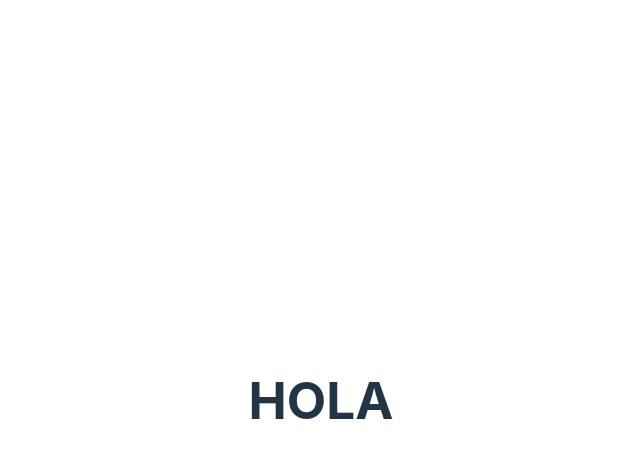
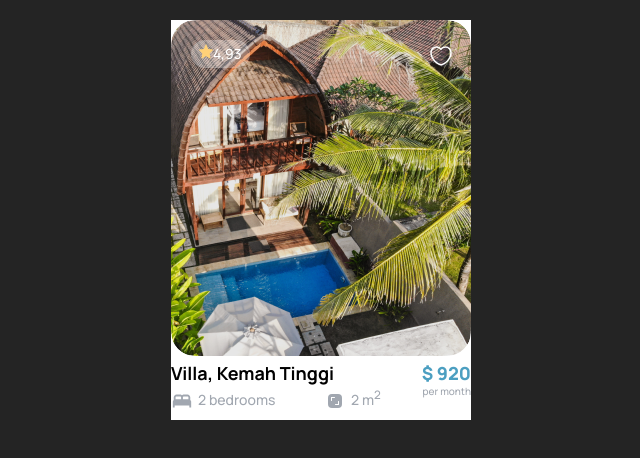
Before and after one commit to HuascarGutierrez/BookingApp, a React (Vite) app: page / in a window 1280 px wide. Shown: the top 458 px of the page, without its empty margins (319-959 px from the left). Built offline with nearby package versions, Linux system fonts and the light colour scheme.

Commit message:
Diseño terminado

```diff
--- a/src/App.css
+++ b/src/App.css
@@ -2,47 +2,11 @@
   margin: 0;
   padding: 0;
   box-sizing: border-box;
+  font-family: 'Manrope', sans-serif;
 }
 
-#root {
-  max-width: 1280px;
-  margin: 0 auto;
-  padding: 2rem;
-  text-align: center;
+body{
+  width: 100vw;
+  display: flex;
+  justify-content: center;
 }
-
-.logo {
-  height: 6em;
-  padding: 1.5em;
-  will-change: filter;
-  transition: filter 300ms;
-}
-.logo:hover {
-  filter: drop-shadow(0 0 2em #646cffaa);
-}
-.logo.react:hover {
-  filter: drop-shadow(0 0 2em #61dafbaa);
-}
-
-@keyframes logo-spin {
-  from {
-    transform: rotate(0deg);
-  }
-  to {
-    transform: rotate(360deg);
-  }
-}
-
-@media (prefers-reduced-motion: no-preference) {
-  a:nth-of-type(2) .logo {
-    animation: logo-spin infinite 20s linear;
-  }
-}
-
-.card {
-  padding: 2em;
-}
-
-.read-the-docs {
-  color: #888;
-}
--- a/src/App.jsx
+++ b/src/App.jsx
@@ -1,37 +1,13 @@
-import { useState } from 'react'
-import reactLogo from './assets/react.svg'
-import viteLogo from '/vite.svg'
+import { places } from './assets/places'
 import './App.css'
+import Carrusel from './components/Carrusel'
 
 function App() {
-  const [count, setCount] = useState(0)
 
   return (
     <>
-    <h1>HOLA</h1>
+      <Carrusel places={places}/>
     </>
-    /*<>
-      <div>
-        <a href="https://vitejs.dev" target="_blank">
-          <img src={viteLogo} className="logo" alt="Vite logo" />
-        </a>
-        <a href="https://react.dev" target="_blank">
-          <img src={reactLogo} className="logo react" alt="React logo" />
-        </a>
-      </div>
-      <h1>Vite + React</h1>
-      <div className="card">
-        <button onClick={() => setCount((count) => count + 1)}>
-          count is {count}
-        </button>
-        <p>
-          Edit <code>src/App.jsx</code> and save to test HMR
-        </p>
-      </div>
-      <p className="read-the-docs">
-        Click on the Vite and React logos to learn more
-      </p>
-    </>*/
   )
 }
 
--- a/src/assets/places.js
+++ b/src/assets/places.js
@@ -5,6 +5,7 @@ export const places = [
         bedroom: "2 ",
         size:"2 ",
         price:"920",
-        score:"4,93"
+        score:"4,93",
+        imgUrl:"/place1.png"
     }
 ]
--- /dev/null
+++ b/src/components/Carrusel.jsx
@@ -0,0 +1,55 @@
+import React from 'react'
+import "../styles/Carrusel.css";
+
+function Carrusel(props) {
+  const places = props.places
+  return (
+    <section className='carrusel'>
+        <div className='place'>
+            <div className='rate'>
+                <i>
+                  <svg width="14" height="15" viewBox="0 0 14 15" fill="none" xmlns="http://www.w3.org/2000/svg">
+                  <path d="M6.5433 0.807068C6.72234 0.397645 7.27765 0.397643 7.4567 0.807067L9.1404 4.65718C9.21355 4.82445 9.36478 4.93955 9.53925 4.96075L13.5549 5.44849C13.9819 5.50035 14.1535 6.05361 13.8371 6.35852L10.8621 9.22576C10.7328 9.35033 10.6751 9.53657 10.7097 9.71694L11.5078 13.8685C11.5927 14.31 11.1435 14.6519 10.7689 14.4309L7.2465 12.3529C7.09346 12.2626 6.90653 12.2626 6.7535 12.3529L3.23111 14.4309C2.85654 14.6519 2.40728 14.31 2.49215 13.8685L3.29025 9.71694C3.32493 9.53657 3.26716 9.35033 3.13791 9.22576L0.16285 6.35852C-0.15352 6.05361 0.0180786 5.50035 0.445105 5.44849L4.46075 4.96075C4.63521 4.93955 4.78645 4.82445 4.8596 4.65718L6.5433 0.807068Z" fill="#FFD178"/>
+                  </svg>
+                </i>
+                <span>{places[0].score}</span>
+            </div>
+            <button className='like'>
+              <svg width="24" height="24" viewBox="0 0 24 24" fill="none" xmlns="http://www.w3.org/2000/svg">
+              <path d="M12.62 20.71C12.28 20.83 11.72 20.83 11.38 20.71C8.48 19.72 2 15.59 2 8.59C2 5.5 4.49 3 7.56 3C9.38 3 10.99 3.88 12 5.24C12.5138 4.54588 13.183 3.98173 13.954 3.59274C14.725 3.20376 15.5764 3.00076 16.44 3C19.51 3 22 5.5 22 8.59C22 15.59 15.52 19.72 12.62 20.71Z" stroke="white" stroke-width="1.5" stroke-linecap="round" stroke-linejoin="round"/>
+              </svg>
+            </button>
+            <img src={places[0].imgUrl} alt={places[0].title} />
+        </div>
+        <div className="description">
+          <div>
+            <h2>{places[0].title}</h2>
+          </div>
+          <span className="price" >$ {places[0].price}</span>
+          <div className="info">
+            <i>
+              <svg width="22" height="22" viewBox="0 0 22 22" fill="none" xmlns="http://www.w3.org/2000/svg">
+              <path d="M1.83333 17.4167V11.9167C1.83333 11.5042 1.91736 11.1299 2.08541 10.7937C2.25347 10.4576 2.47499 10.1597 2.74999 9.89999V7.33333C2.74999 6.56944 3.01736 5.92013 3.55208 5.38541C4.0868 4.85069 4.73611 4.58333 5.49999 4.58333H9.16666C9.51805 4.58333 9.84652 4.64841 10.1521 4.77858C10.4576 4.90813 10.7403 5.0875 11 5.31666C11.2597 5.0875 11.5424 4.90813 11.8479 4.77858C12.1535 4.64841 12.4819 4.58333 12.8333 4.58333H16.5C17.2639 4.58333 17.9132 4.85069 18.4479 5.38541C18.9826 5.92013 19.25 6.56944 19.25 7.33333V9.89999C19.525 10.1597 19.7465 10.4576 19.9146 10.7937C20.0826 11.1299 20.1667 11.5042 20.1667 11.9167V17.4167H18.3333V15.5833H3.66666V17.4167H1.83333ZM11.9167 9.16666H17.4167V7.33333C17.4167 7.07361 17.3287 6.85575 17.1527 6.67974C16.9773 6.50436 16.7597 6.41666 16.5 6.41666H12.8333C12.5736 6.41666 12.3561 6.50436 12.1807 6.67974C12.0047 6.85575 11.9167 7.07361 11.9167 7.33333V9.16666ZM4.58333 9.16666H10.0833V7.33333C10.0833 7.07361 9.99563 6.85575 9.82025 6.67974C9.64425 6.50436 9.42638 6.41666 9.16666 6.41666H5.49999C5.24027 6.41666 5.02241 6.50436 4.84641 6.67974C4.67102 6.85575 4.58333 7.07361 4.58333 7.33333V9.16666Z" fill="#A1A7B0"/>
+              </svg>
+            </i>
+            <span>{places[0].bedroom} bedrooms</span>
+          </div>
+          <div className="info">
+            <i>
+              <svg width="22" height="22" viewBox="0 0 22 22" fill="none" xmlns="http://www.w3.org/2000/svg">
+              <rect x="4" y="4" width="14" height="14" rx="4" fill="#A1A7B0"/>
+              <line x1="7.5" y1="10.5" x2="7.5" y2="7.5" stroke="white" stroke-linecap="round"/>
+              <line x1="14.5" y1="11.5" x2="14.5" y2="14.5" stroke="white" stroke-linecap="round"/>
+              <line x1="10.5" y1="7.5" x2="7.5" y2="7.5" stroke="white" stroke-linecap="round"/>
+              <line x1="11.5" y1="14.5" x2="14.5" y2="14.5" stroke="white" stroke-linecap="round"/>
+              </svg>
+            </i>
+            <span>{places[0].size}m<sup>2</sup></span>
+          </div>
+          <span className="per">per month</span>
+        </div>
+    </section>
+  )
+}
+
+export default Carrusel
--- a/src/index.css
+++ b/src/index.css
@@ -1,69 +1,4 @@
 :root {
-  font-family: Inter, system-ui, Avenir, Helvetica, Arial, sans-serif;
-  line-height: 1.5;
-  font-weight: 400;
-
-  color-scheme: light dark;
-  color: rgba(255, 255, 255, 0.87);
   background-color: #242424;
 
-  font-synthesis: none;
-  text-rendering: optimizeLegibility;
-  -webkit-font-smoothing: antialiased;
-  -moz-osx-font-smoothing: grayscale;
-  -webkit-text-size-adjust: 100%;
 }
-
-a {
-  font-weight: 500;
-  color: #646cff;
-  text-decoration: inherit;
-}
-a:hover {
-  color: #535bf2;
-}
-
-body {
-  margin: 0;
-  display: flex;
-  place-items: center;
-  min-width: 320px;
-  min-height: 100vh;
-}
-
-h1 {
-  font-size: 3.2em;
-  line-height: 1.1;
-}
-
-button {
-  border-radius: 8px;
-  border: 1px solid transparent;
-  padding: 0.6em 1.2em;
-  font-size: 1em;
-  font-weight: 500;
-  font-family: inherit;
-  background-color: #1a1a1a;
-  cursor: pointer;
-  transition: border-color 0.25s;
-}
-button:hover {
-  border-color: #646cff;
-}
-button:focus,
-button:focus-visible {
-  outline: 4px auto -webkit-focus-ring-color;
-}
-
-@media (prefers-color-scheme: light) {
-  :root {
-    color: #213547;
-    background-color: #ffffff;
-  }
-  a:hover {
-    color: #747bff;
-  }
-  button {
-    background-color: #f9f9f9;
-  }
-}
--- /dev/null
+++ b/src/styles/Carrusel.css
@@ -0,0 +1,80 @@
+
+.carrusel{
+    width: 300px;
+    height: 400px;
+    margin: 20px;
+    background-color: #fff;
+}
+
+.place img{
+    width: 300px;
+    height: 336px;
+    border-radius: 24px;
+}
+
+.rate{
+    position: absolute;
+    width: Hug (65px);
+    height: Hug (28px);
+    border-radius: 50px;
+    padding: 4px 8px 5px 8px;
+    margin: 20px 0 0 20px;
+    color: #fff;
+    background: #FFFFFF4D;
+    font-size: 14px;
+    font-weight: 500;
+    line-height: 19.12px;
+}
+
+.like{
+    position: absolute;
+    background-color: transparent;
+    border-color: transparent;
+    width: 24px;
+    height: 24px;
+    margin: 22px 0 0 256px;
+}
+
+
+.description{
+    display: flex;
+    flex-wrap: wrap;justify-content: space-between;
+}
+
+.description div h2{
+    font-size: 18px;
+    line-height: 24px;
+    font-weight: 700;
+}
+
+.price{
+    font-weight: 800;
+    font-size: 18px;
+    line-height: 24px;
+    color: #4C9FC1;
+}
+
+.per {
+    font-weight: 500;
+    font-size: 10px;
+    line-height: 12px;
+    color: #A1A7B0;
+}
+
+.info{
+    font-weight: 500;
+    font-size: 14px;
+    line-height: 20px;
+    display: flex;
+    margin: 5px 0 0 0;
+    color: #A1A7B0;
+}
+
+.info i{
+    margin: 0 5px 0 0;
+}
+
+sup{
+    position: absolute;
+    margin-top: -5px;
+}
--- a/src/styles/carrusel.css
+++ /dev/null
@@ -1,42 +0,0 @@
-*{
-    margin: 0;
-    padding: 0;
-    box-sizing: border-box;
-    font-family: 'Manrope', sans-serif;
-}
-
-.carrusel{
-    width: 300px;
-    height: 400px;
-    margin: 20px;
-    background-color: beige;
-}
-
-.place img{
-    width: 300px;
-    height: 336px;
-    border-radius: 24px;
-}
-
-.rate{
-    position: absolute;
-    width: Hug (65px);
-    height: Hug (28px);
-    border-radius: 50px;
-    padding: 4px 8px 5px 8px;
-    margin: 20px 0 0 20px;
-    color: #fff;
-    background: #FFFFFF4D;
-    font-size: 14px;
-    font-weight: 500;
-    line-height: 19.12px;
-}
-
-.like{
-    position: absolute;
-    background-color: transparent;
-    border-color: transparent;
-    width: 24px;
-    height: 24px;
-    margin: 22px 0 0 256px;
-}
```
Also changed, not shown: src/components/carrusel.jsx (deleted, +0 -19 lines), src/components/place.jsx (+9 -0 lines), public/place1.png (renamed from public/pexels-kimberly-mcneilus-2480608 1.png).
